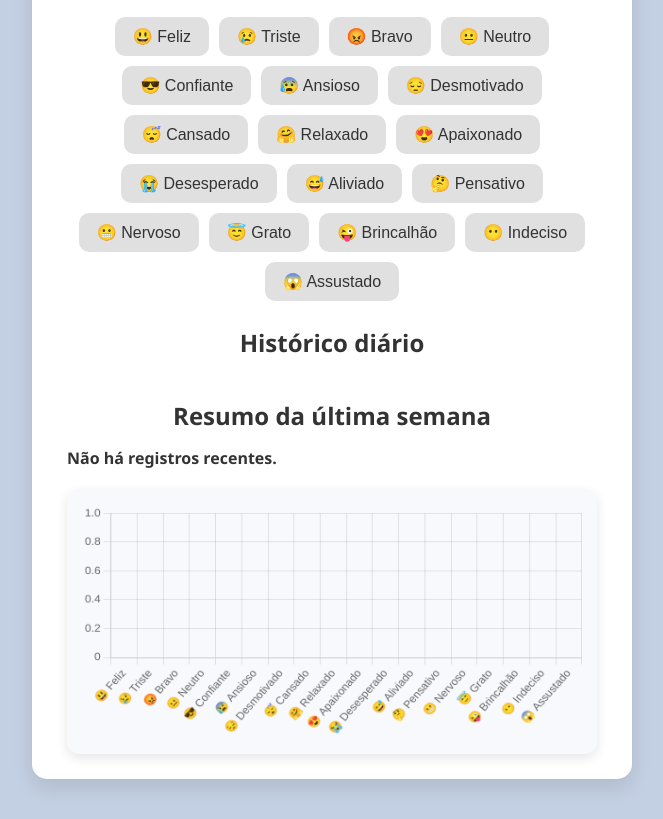
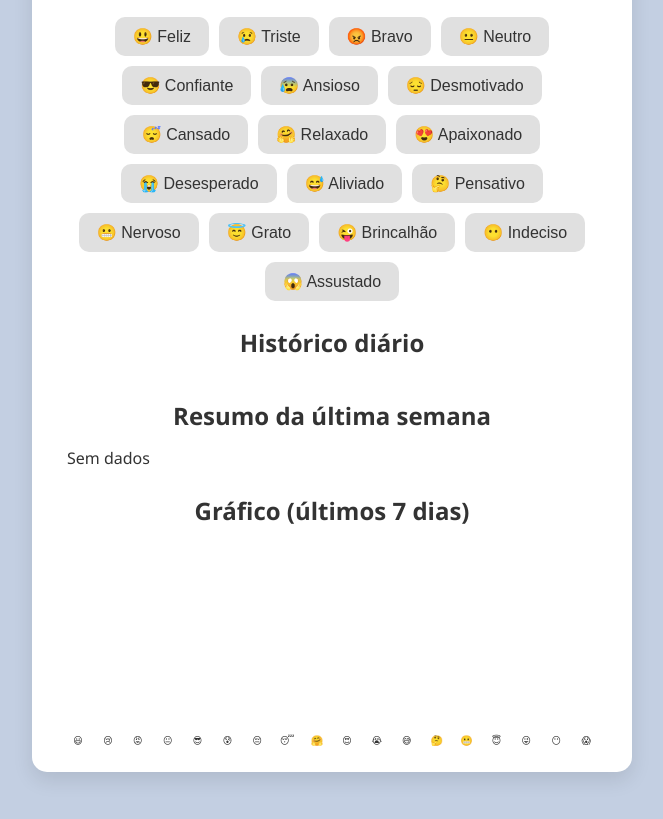
Before and after one commit to Diegao-ship-it/Registrador-de-Humor, a plain HTML site: page index.html in a window 1280 px wide. Shown: the part 153-972 px from the top of the page, without its empty margins (308-971 px from the left). Drawn offline with nearby package versions, Linux system fonts and the light colour scheme.

Commit message:
RdH 1.1.0 - 100% Vanilla

```diff
--- a/index.html
+++ b/index.html
@@ -1,19 +1,21 @@
 <!DOCTYPE html>
 <html lang="pt-BR">
 <head>
-  <link rel="icon" href="https://twemoji.maxcdn.com/v/latest/72x72/1f603.png" type="image/png">
   <meta charset="UTF-8">
-  <meta name="description" content="Simulador de humor interativo que altera cores, texto e imagem conforme o estado emocional do usuário.">
-  <meta name="keywords" content="humor, emoções, simulador, interativo, javascript">
-  <meta name="author" content="Diego">
+  <meta name="description" content="Simulador de humor interativo">
   <meta name="viewport" content="width=device-width, initial-scale=1.0">
   <title>Registrador de Humor</title>
+
   <link rel="stylesheet" href="./style.css">
-  <script src="https://cdn.jsdelivr.net/npm/chart.js"></script>
+
+  <link rel="icon" href="https://twemoji.maxcdn.com/v/latest/72x72/1f603.png" type="image/png">
+
+
 </head>
+
 <body>
+<main class="container">
 
-<main class="container">
   <h1>Como você está agora?</h1>
   <p id="texto">Escolha um humor abaixo 👇</p>
 
@@ -42,8 +44,11 @@
   <div id="historyContainer"></div>
 
   <h2>Resumo da última semana</h2>
-  <p id="summaryContainer" style="font-weight: bold; margin-bottom: 10px;"></p>
-  <canvas id="humorChart" width="400" height="200"></canvas>
+  <p id="summaryContainer"></p>
+
+  <h2>Gráfico (últimos 7 dias)</h2>
+  <div id="chart"></div>
+
 </main>
 
 <script src="./script.js"></script>
--- a/script.js
+++ b/script.js
@@ -4,26 +4,27 @@ const buttons = document.querySelectorAll('.botoes button');
 const texto = document.getElementById('texto');
 const historyContainer = document.getElementById('historyContainer');
 const summaryContainer = document.getElementById('summaryContainer');
+const chartContainer = document.getElementById('chart');
 
 const messages = {
   feliz: "Que bom que você está feliz! 😄",
-  triste: "Tudo bem se sentir triste. Respire fundo 😢",
-  bravo: "Respire fundo e tente relaxar 😡",
-  neutro: "Dia normal, aproveite o momento 😐",
-  confiante: "Você está confiante, aproveite essa energia! 😎",
-  ansioso: "Tente relaxar e focar no presente 😰",
-  desmotivado: "Dia difícil, mas amanhã é outro dia 😔",
-  cansado: "Hora de descansar um pouco 😴",
-  relaxado: "Que bom que você está relaxado! 🤗",
-  apaixonado: "O coração está cheio de alegria! 😍",
-  desesperado: "Respire fundo, vai passar! 😭",
-  aliviado: "Ufa! Que bom que isso passou 😅",
-  pensativo: "Hora de refletir e organizar as ideias 🤔",
-  nervoso: "Calma! Respire devagar 😬",
-  grato: "Que bom reconhecer as coisas boas! 😇",
-  brincalhao: "Hora de se divertir e rir um pouco 😜",
-  indeciso: "Tente pensar com calma antes de decidir 😶",
-  assustado: "Tudo vai ficar bem, respire fundo 😱"
+  triste: "Tudo bem se sentir triste 😢",
+  bravo: "Respire fundo 😡",
+  neutro: "Dia normal 😐",
+  confiante: "Boa energia 😎",
+  ansioso: "Respire 😰",
+  desmotivado: "Vai melhorar 😔",
+  cansado: "Descanse 😴",
+  relaxado: "Que bom 🤗",
+  apaixonado: "😍",
+  desesperado: "Calma 😭",
+  aliviado: "Ufa 😅",
+  pensativo: "🤔",
+  nervoso: "Calma 😬",
+  grato: "😇",
+  brincalhao: "😜",
+  indeciso: "😶",
+  assustado: "😱"
 };
 
 const allHumors = [
@@ -34,45 +35,21 @@ const allHumors = [
 ];
 
 const humorColors = {
-  "😃 Feliz": "#FF6384",
-  "😢 Triste": "#36A2EB",
-  "😡 Bravo": "#FFCE56",
-  "😐 Neutro": "#9CCC65",
-  "😎 Confiante": "#FF9F40",
-  "😰 Ansioso": "#4BC0C0",
-  "😔 Desmotivado": "#9966FF",
-  "😴 Cansado": "#FF6384",
-  "🤗 Relaxado": "#36A2EB",
-  "😍 Apaixonado": "#FFCE56",
-  "😭 Desesperado": "#9CCC65",
-  "😅 Aliviado": "#FF9F40",
-  "🤔 Pensativo": "#4BC0C0",
-  "😬 Nervoso": "#9966FF",
-  "😇 Grato": "#FF6384",
-  "😜 Brincalhão": "#36A2EB",
-  "😶 Indeciso": "#FFCE56",
-  "😱 Assustado": "#9CCC65"
+  "😃 Feliz": "#FF6384", "😢 Triste": "#36A2EB", "😡 Bravo": "#FFCE56",
+  "😐 Neutro": "#9CCC65", "😎 Confiante": "#FF9F40", "😰 Ansioso": "#4BC0C0",
+  "😔 Desmotivado": "#9966FF", "😴 Cansado": "#FF6384", "🤗 Relaxado": "#36A2EB",
+  "😍 Apaixonado": "#FFCE56", "😭 Desesperado": "#9CCC65", "😅 Aliviado": "#FF9F40",
+  "🤔 Pensativo": "#4BC0C0", "😬 Nervoso": "#9966FF", "😇 Grato": "#FF6384",
+  "😜 Brincalhão": "#36A2EB", "😶 Indeciso": "#FFCE56", "😱 Assustado": "#9CCC65"
 };
 
 const backgroundColors = {
-  "😃 Feliz": "#FFF0F0",
-  "😢 Triste": "#E0F0FF",
-  "😡 Bravo": "#FFE0E0",
-  "😐 Neutro": "#F0F0F0",
-  "😎 Confiante": "#FFF8E0",
-  "😰 Ansioso": "#E0EFFF",
-  "😔 Desmotivado": "#F0E0F8",
-  "😴 Cansado": "#E0E0FF",
-  "🤗 Relaxado": "#E0FFE0",
-  "😍 Apaixonado": "#FFE0F0",
-  "😭 Desesperado": "#D0E0FF",
-  "😅 Aliviado": "#FFF8D0",
-  "🤔 Pensativo": "#F0F8FF",
-  "😬 Nervoso": "#FFE8E0",
-  "😇 Grato": "#F0FFF0",
-  "😜 Brincalhão": "#FFF0E0",
-  "😶 Indeciso": "#F8F8F8",
-  "😱 Assustado": "#FFD0D0"
+  "😃 Feliz": "#FFF0F0", "😢 Triste": "#E0F0FF", "😡 Bravo": "#FFE0E0",
+  "😐 Neutro": "#F0F0F0", "😎 Confiante": "#FFF8E0", "😰 Ansioso": "#E0EFFF",
+  "😔 Desmotivado": "#F0E0F8", "😴 Cansado": "#E0E0FF", "🤗 Relaxado": "#E0FFE0",
+  "😍 Apaixonado": "#FFE0F0", "😭 Desesperado": "#D0E0FF", "😅 Aliviado": "#FFF8D0",
+  "🤔 Pensativo": "#F0F8FF", "😬 Nervoso": "#FFE8E0", "😇 Grato": "#F0FFF0",
+  "😜 Brincalhão": "#FFF0E0", "😶 Indeciso": "#F8F8F8", "😱 Assustado": "#FFD0D0"
 };
 
 let history = JSON.parse(localStorage.getItem('humorHistory')) || [];
@@ -81,34 +58,72 @@ function renderHistory() {
   historyContainer.innerHTML = '';
   const grouped = {};
 
-  history.forEach(entry => {
-    if (!grouped[entry.date]) grouped[entry.date] = [];
-    grouped[entry.date].push(entry);
+  history.forEach(e => {
+    if (!grouped[e.date]) grouped[e.date] = [];
+    grouped[e.date].push(e);
   });
 
   for (let date in grouped) {
-    const dayDiv = document.createElement('div');
-    dayDiv.classList.add('day-history');
+    const div = document.createElement('div');
+    div.innerHTML = `<h3>${date}</h3>`;
 
-    const dayTitle = document.createElement('h3');
-    dayTitle.textContent = date;
-    dayDiv.appendChild(dayTitle);
-
-    const ul = document.createElement('ul');
-    grouped[date].forEach(entry => {
-      const li = document.createElement('li');
-      li.textContent = `${entry.time} - ${entry.humor}`;
-      ul.appendChild(li);
+    grouped[date].forEach(e => {
+      const p = document.createElement('p');
+      p.textContent = `${e.time} - ${e.humor}`;
+      div.appendChild(p);
     });
 
-    dayDiv.appendChild(ul);
-    historyContainer.appendChild(dayDiv);
+    historyContainer.appendChild(div);
   }
 }
 
-function updateBackground(humor) {
-  const color = backgroundColors[humor] || "#FFFFFF";
-  document.body.style.backgroundColor = color;
+function renderChart() {
+  chartContainer.innerHTML = '';
+
+  const last7 = new Date();
+  last7.setDate(last7.getDate() - 6);
+
+  const filtered = history.filter(h => new Date(h.date) >= last7);
+
+  const counts = {};
+  allHumors.forEach(h => counts[h] = 0);
+
+  filtered.forEach(e => {
+    if (counts[e.humor] !== undefined) counts[e.humor]++;
+  });
+
+  Object.keys(counts).forEach(label => {
+    const value = counts[label];
+
+    const container = document.createElement('div');
+    container.className = "bar-container";
+
+    const bar = document.createElement('div');
+    bar.className = "bar";
+    bar.style.height = (value * 20) + "px";
+    bar.style.backgroundColor = humorColors[label];
+
+    const text = document.createElement('span');
+    text.textContent = label.split(" ")[0];
+
+    container.appendChild(bar);
+    container.appendChild(text);
+    chartContainer.appendChild(container);
+  });
+}
+
+function renderSummary() {
+  const counts = {};
+  history.forEach(e => counts[e.humor] = (counts[e.humor] || 0) + 1);
+
+  const sorted = Object.entries(counts).sort((a, b) => b[1] - a[1]);
+
+  if (sorted.length > 0) {
+    summaryContainer.textContent = `Predominante: ${sorted[0][0]}`;
+    document.body.style.backgroundColor = backgroundColors[sorted[0][0]];
+  } else {
+    summaryContainer.textContent = "Sem dados";
+  }
 }
 
 function addHumor(humor, displayText) {
@@ -116,98 +131,21 @@ function addHumor(humor, displayText) {
   const date = now.toISOString().split('T')[0];
   const time = now.toLocaleTimeString([], { hour: '2-digit', minute: '2-digit' });
 
-  history.push({ date, time, humor: displayText.trim() });
+  history.push({ date, time, humor: displayText });
   localStorage.setItem('humorHistory', JSON.stringify(history));
 
   texto.textContent = messages[humor];
   renderHistory();
   renderChart();
   renderSummary();
-  updateBackground(displayText.trim());
 }
 
-buttons.forEach(button => {
-  button.addEventListener('click', () => {
-    const humor = button.dataset.humor;
-    const displayText = button.textContent;
-    addHumor(humor, displayText);
+buttons.forEach(btn => {
+  btn.addEventListener('click', () => {
+    addHumor(btn.dataset.humor, btn.textContent);
   });
 });
 
 renderHistory();
-
-function renderChart() {
-  const last7Days = new Date();
-  last7Days.setDate(last7Days.getDate() - 6);
-
-  const filtered = history.filter(h => new Date(h.date) >= last7Days);
-
-  const counts = {};
-  allHumors.forEach(h => counts[h] = 0);
-
-  filtered.forEach(entry => {
-    if (counts[entry.humor] !== undefined) counts[entry.humor]++;
-  });
-
-  const labels = Object.keys(counts);
-  const data = Object.values(counts);
-  const bgColors = labels.map(label => humorColors[label] || "#000");
-
-  if (window.humorChartInstance) {
-    window.humorChartInstance.data.labels = labels;
-    window.humorChartInstance.data.datasets[0].data = data;
-    window.humorChartInstance.data.datasets[0].backgroundColor = bgColors;
-    window.humorChartInstance.data.datasets[0].borderColor = bgColors;
-    window.humorChartInstance.update();
-    return;
-  }
-
-  const ctx = document.getElementById('humorChart').getContext('2d');
-  window.humorChartInstance = new Chart(ctx, {
-    type: 'bar',
-    data: {
-      labels: labels,
-      datasets: [{
-        label: 'Quantidade de vezes',
-        data: data,
-        backgroundColor: bgColors,
-        borderColor: bgColors,
-        borderWidth: 1
-      }]
-    },
-    options: {
-      responsive: true,
-      plugins: { legend: { display: false } },
-      scales: { y: { beginAtZero: true, precision: 0 } }
-    }
-  });
-}
-
-function renderSummary() {
-  if (!summaryContainer) return;
-
-  const last7Days = new Date();
-  last7Days.setDate(last7Days.getDate() - 6);
-
-  const recentEntries = history.filter(h => new Date(h.date) >= last7Days);
-  const counts = {};
-  recentEntries.forEach(entry => { counts[entry.humor] = (counts[entry.humor] || 0) + 1; });
-
-  const sorted = Object.entries(counts).sort((a,b) => b[1] - a[1]);
-
-  let summary = "Nos últimos 7 dias, a pessoa esteve principalmente ";
-  if (sorted.length > 0) {
-    summary += sorted[0][0];
-    if (sorted.length > 1) {
-      summary += ", mas também apresentou humores como " + sorted.slice(1,4).map(s => s[0]).join(", ");
-    }
-    updateBackground(sorted[0][0]);
-  } else {
-    summary = "Não há registros recentes.";
-  }
-
-  summaryContainer.textContent = summary;
-}
-
 renderChart();
 renderSummary();
--- a/style.css
+++ b/style.css
@@ -19,18 +19,25 @@ body {
   background: #fff;
   padding: 25px 35px;
   border-radius: 15px;
-  box-shadow: 0 8px 20px rgba(0,0,0,0.1);
+  box-shadow: 0 8px 20px rgba(0, 0, 0, 0.1);
   max-width: 600px;
   width: 100%;
 }
 
-h1, h2 {
+h1,
+h2 {
   text-align: center;
   margin-bottom: 15px;
 }
 
-h1 { font-size: 2rem; }
-h2 { font-size: 1.5rem; margin-top: 25px; }
+h1 {
+  font-size: 2rem;
+}
+
+h2 {
+  font-size: 1.5rem;
+  margin-top: 25px;
+}
 
 #texto {
   text-align: center;
@@ -59,7 +66,7 @@ h2 { font-size: 1.5rem; margin-top: 25px; }
 
 .botoes button:hover {
   transform: translateY(-2px);
-  box-shadow: 0 4px 12px rgba(0,0,0,0.2);
+  box-shadow: 0 4px 12px rgba(0, 0, 0, 0.2);
   background: #d1d1d1;
 }
 
@@ -81,14 +88,16 @@ h2 { font-size: 1.5rem; margin-top: 25px; }
   color: #555;
 }
 
-.day-history ul { list-style: none; }
+.day-history ul {
+  list-style: none;
+}
 
 .day-history li {
   padding: 6px 8px;
   margin-bottom: 5px;
   border-radius: 6px;
   background: #fff;
-  box-shadow: 0 2px 5px rgba(0,0,0,0.05);
+  box-shadow: 0 2px 5px rgba(0, 0, 0, 0.05);
   font-size: 0.95rem;
 }
 
@@ -97,10 +106,37 @@ h2 { font-size: 1.5rem; margin-top: 25px; }
   background: #f7f9fc;
   padding: 15px;
   border-radius: 12px;
-  box-shadow: 0 4px 12px rgba(0,0,0,0.1);
+  box-shadow: 0 4px 12px rgba(0, 0, 0, 0.1);
 }
 
 @media (max-width: 500px) {
-  .container { padding: 20px; }
-  .botoes button { flex: 1 1 45%; font-size: 0.9rem; }
+  .container {
+    padding: 20px;
+  }
+
+  .botoes button {
+    flex: 1 1 45%;
+    font-size: 0.9rem;
+  }
 }
+
+#chart {
+  display: flex;
+  align-items: flex-end;
+  gap: 8px;
+  height: 200px;
+  margin-top: 20px;
+}
+
+.bar-container {
+  display: flex;
+  flex-direction: column;
+  align-items: center;
+  font-size: 10px;
+  width: 30px;
+}
+
+.bar {
+  width: 100%;
+  border-radius: 5px;
+}
```
